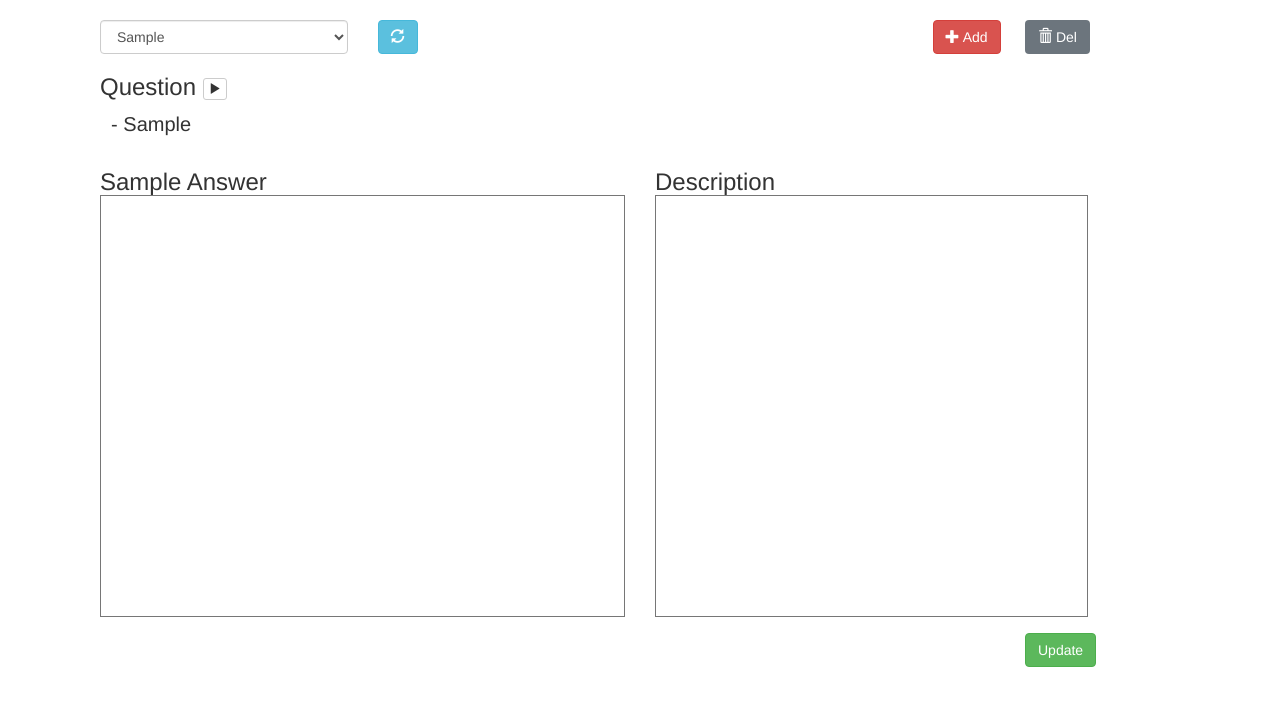
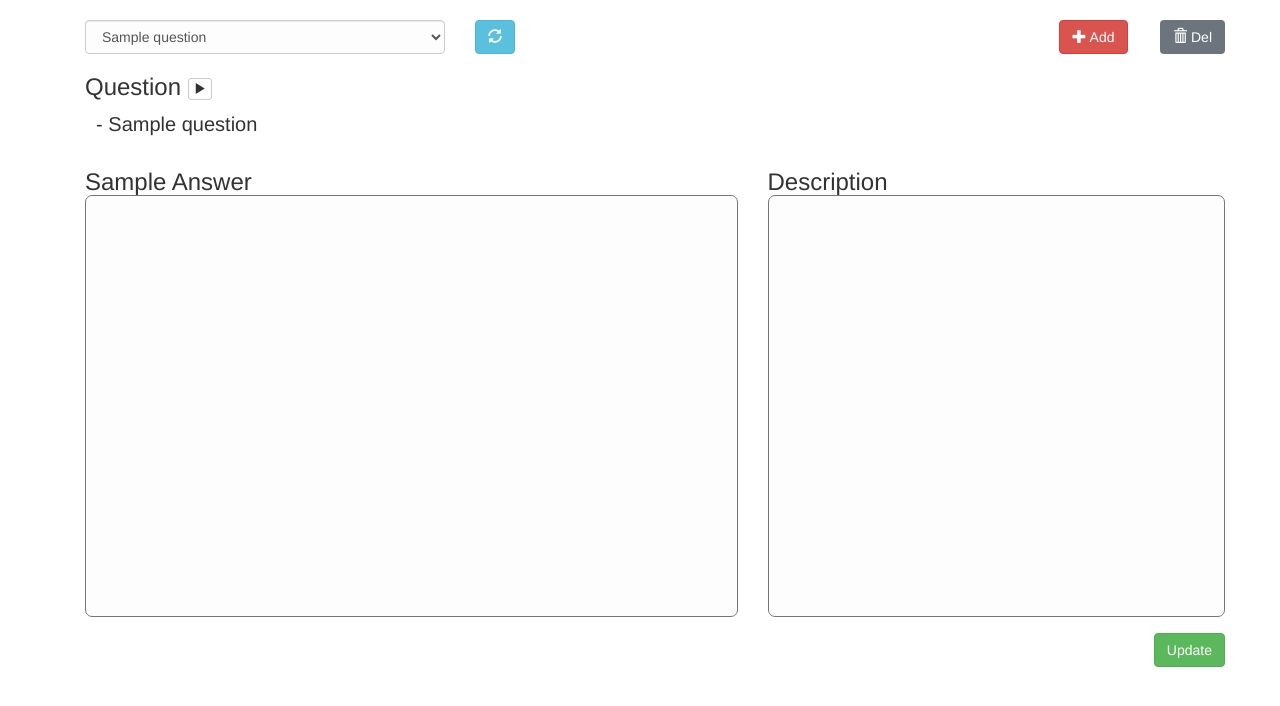
Before and after one commit to hong9lol/opic, a Django app: template OpicTestTool/templates/practice.html in a window 1280 px wide. Shown: the part 62-768 px from the top of the page. Run offline with Django 3.2, Linux system fonts and the light colour scheme; tables that the repository leaves empty hold one stand-in row (values such as "Sample post"); the template is opened without the code that fills it: values that come from a table or form of the project are taken from there, most other values are stand-ins (such as "Sample title", 1, 10 or a date in 2020); some libraries are stand-ins or nearby versions.

Commit message:
Add title and Refactor & bugfix
Signed-off-by: Hong9lol <ljh890322@gmail.com>

```diff
--- a/OpicTestTool/sampleapp/forms.py
+++ b/OpicTestTool/sampleapp/forms.py
@@ -12,24 +12,24 @@ QUESTION_TYPES = [
     (7, 'Show'),
     (8, 'Transportation'),
     (9, 'Appointment'),
-    (10, 'Recycling'),
+    (10, 'Etc'),
     (11, 'Role-Play'),
     (12, 'Unexpected')]
 
 
-class QuestionChoiceForm(forms.Form):
+class TitleChoiceForm(forms.Form):
     def __init__(self, *args, **kwargs):
-        super(QuestionChoiceForm, self).__init__(*args, **kwargs)
-        self.fields['question_types'] = forms.ChoiceField(
-            choices=get_question_choices(), widget=forms.Select(attrs={'onchange': 'submit();', 'class': 'show-tick form-control noBSselec'}))
+        super(TitleChoiceForm, self).__init__(*args, **kwargs)
+        self.fields['titles'] = forms.ChoiceField(
+            choices=get_title_choices(), widget=forms.Select(attrs={'onchange': 'submit();', 'class': 'show-tick form-control noBSselec', 'style': 'background-color:#fdfdfd'}))
 
 
 class NoteForm(forms.ModelForm):
     class Meta:
         model = Question
         widgets = {
-            'sample_answer': forms.Textarea(attrs={'class': 'opic-sample-answer', 'rows': '20'}),
-            'description': forms.Textarea(attrs={'class': 'opic-description', 'rows': '20'}),
+            'sample_answer': forms.Textarea(attrs={'class': 'opic-sample-answer', 'style': 'background-color:#fdfdfd', 'rows': '20'}),
+            'description': forms.Textarea(attrs={'class': 'opic-description', 'style': 'background-color:#fdfdfd', 'rows': '20'}),
         }
         fields = ['sample_answer', 'description']
 
@@ -37,6 +37,8 @@ class NoteForm(forms.ModelForm):
 class AddQuestionForm(forms.Form):
     types = forms.ChoiceField(choices=QUESTION_TYPES, widget=forms.Select(attrs={
         'class': 'show-tick form-control noBSselec'}))
+    title = forms.CharField(widget=forms.Textarea(
+        attrs={'class': 'opic-add-title', 'rows': '1'}))
     question = forms.CharField(widget=forms.Textarea(
         attrs={'class': 'opic-add-question', 'rows': '5'}))
 
@@ -46,8 +48,8 @@ class TTSContextForm(forms.Form):
         attrs={'class': 'opic-tts-context', 'rows': '30'}))
 
 
-def get_question_choices():
-    _question_types = list(Question.objects.values_list('type'))
-    for i, _ in enumerate(_question_types):
-        _question_types[i] = (i + 1,) + _question_types[i]
-    return _question_types
+def get_title_choices():
+    _titles = list(Question.objects.values_list('title'))
+    for i, _ in enumerate(_titles):
+        _titles[i] = (i + 1,) + _titles[i]
+    return _titles
--- a/OpicTestTool/sampleapp/models.py
+++ b/OpicTestTool/sampleapp/models.py
@@ -3,8 +3,9 @@ from django.utils import timezone
 
 
 class Question(models.Model):
-    type = models.CharField(max_length=30)  # have to be a unique value
-    question = models.TextField(null=True, blank=True)
+    type = models.CharField(max_length=60, null=True)
+    title = models.CharField(max_length=60, null=True)
+    question = models.TextField(max_length=500, null=True, blank=True)
     description = models.TextField(null=True, blank=True)
     sample_answer = models.TextField(null=True, blank=True)
     difficulty = models.IntegerField(null=True, blank=True)
--- /dev/null
+++ b/OpicTestTool/sampleapp/pages/exam.py
@@ -0,0 +1,3 @@
+class Exam():
+    def __init__(self):
+        return None
--- /dev/null
+++ b/OpicTestTool/sampleapp/pages/practice.py
@@ -0,0 +1,3 @@
+class Practice():
+    def __init__(self):
+        return None
--- a/OpicTestTool/static/css/style.css
+++ b/OpicTestTool/static/css/style.css
@@ -20,6 +20,13 @@
   --tts-context-height: 100%;
 }
 
+.opic-add-title {
+  resize: var(--resize, none);
+
+  background-color: var(--opic-background-color, white);
+  font-size: var(--main-font-size, 11pt);
+}
+
 .opic-question {
   resize: var(--resize, none);
   width: var(--question-width, 100%);
@@ -36,8 +43,8 @@
 
   background-color: var(--opic-background-color, white);
   font-size: var(--sub-font-size, 12pt);
-
   line-height: 130%;
+  border-radius: 7px;
 }
 
 .opic-sample-answer {
@@ -47,8 +54,8 @@
 
   background-color: var(--opic-background-color, white);
   font-size: var(--sub-font-size, 12pt);
-
   line-height: 130%;
+  border-radius: 7px;
 }
 
 .opic-tts-context {
@@ -60,6 +67,7 @@
   font-size: var(--tts-font-size, 12pt);
 
   line-height: 130%;
+  border-radius: 7px;
 }
 
 .opic-add-question {
@@ -71,6 +79,14 @@
   font-size: 12pt;
 
   line-height: 130%;
+}
+
+.opic-rbutton {
+  float: right;
+}
+
+.opic-lbutton {
+  float: left;
 }
 
 /* The Modal (background) */
--- a/OpicTestTool/static/js/script.js
+++ b/OpicTestTool/static/js/script.js
@@ -14,6 +14,7 @@ play_question_button.onclick = function() {
 
 add_question_button.onclick = function() {
   // add_question_save_button.removeAttribute("disabled"); // it is not working due to secure error
+  document.getElementById("p_warning").style.visibility = "hidden";
   add_question_modal.style.display = "block";
 };
 
@@ -31,3 +32,31 @@ window.onclick = function(event) {
     add_question_modal.style.display = "none";
   }
 };
+
+function addQeustionValidate() {
+  var _title = document.getElementById("id_title").value;
+  var _question = document.getElementById("id_question").value;
+  var _warning = document.getElementById("p_warning");
+
+  if (_title.length > 30) {
+    _warning.innerHTML = "*The title is too long.";
+    _warning.style.visibility = "visible";
+    return false;
+  }
+
+  for (var i in question_titles) {
+    if (question_titles[i] == _title) {
+      _warning.innerHTML = "*The title already exists.";
+      _warning.style.visibility = "visible";
+      return false;
+    }
+  }
+
+  if (_question.length > 500) {
+    _warning.innerHTML = "*The question is too long.";
+    _warning.style.visibility = "visible";
+    return false;
+  }
+
+  return true;
+}
--- a/OpicTestTool/templates/base.html
+++ b/OpicTestTool/templates/base.html
@@ -18,11 +18,12 @@
 
 <body>
     <div class="container">
+        <div style="width:1140px;">
 
-        {% block body %} {% endblock %}
+            {% block body %} {% endblock %}
 
+        </div>
     </div>
-
     <script type="text/javascript" src="../static/js/script.js"></script>
 </body>
 </html>
--- a/OpicTestTool/templates/practice.html
+++ b/OpicTestTool/templates/practice.html
@@ -5,25 +5,25 @@ Make your Speaking better with us
 {% endblock %}
 
 {% block body %}
-    <div class="container row">
-        <div class="col-3">
+    <div class="row">
+        <div class="col-4">
             <form action="{% url 'selected_question' %}" method="post">
                 {% csrf_token %}
-                {{choices.question_types}}
+                {{title_choice_form.titles}}
             </form>
         </div>
 
         <div class="col-1">
             <form action="{% url 'random_question' %}" method="post">
                 {% csrf_token %}
-                <button type="submit" class="btn btn-info btn-ss">
+                <button type="submit" class="opic-lbutton btn btn-info btn-ss">
                     <span class="glyphicon glyphicon-refresh"></span>
                 </button>
             </form>
         </div>
 
         <div class="col-1 offset-5">
-            <button id="add_question_button" type="submit" class="btn btn-danger btn-ss">
+            <button id="add_question_button" type="submit" class="opic-rbutton btn btn-danger btn-ss">
                 <span class="glyphicon glyphicon-plus"></span> Add
             </button>
         </div>
@@ -31,18 +31,18 @@ Make your Speaking better with us
         <div class="col-1">
             <form action="{% url 'delete_question' %}" method="post" action="/y/b/" enctype="multipart/form-data"onsubmit="return confirm('Do you really want to delete this question?');">
                 {% csrf_token %}
-                <button type="submit" class="btn btn-secondary btn-ss">
+                <button type="submit" class="opic-rbutton btn btn-secondary btn-ss">
                     <span class="glyphicon glyphicon-trash"></span> Del
                 </button>
             </form>
         </div>
     </div>
 
-    <div class="container row">
+    <div class="row">
         <div class="col-11">
             <h3> Question
                 <audio id="question_audio">
-                    <source src="http://220.88.28.198/~jake/{{question_type}}.mp3" type="audio/mpeg">
+                    <source src="http://220.88.28.198/~jake/{{question.title}}.mp3" type="audio/mpeg">
                 </audio>
                 <button id ="play_question_button" type="submit"class="btn btn-default btn-xs">
                     <span class="glyphicon glyphicon-play"></span>
@@ -50,60 +50,66 @@ Make your Speaking better with us
             </h3>
         </div>
 
-        <div class="col-11">
-            <p class="opic-question" rows=5> &nbsp; - {{question}} </p>
+        <div class="col-11" >
+            <p class="opic-question" rows=5> &nbsp; - {{question.question}} </p>
         </div>
     </div>
 
     <form action="{% url 'update_question' %}" method="post">
-        <div class="container row">
-            <div class="col-6">
+        <div class="row">
+            <div class="col-7">
                 <h3> Sample Answer
-                    {{note.sample_answer}}
+                    {{note_form.sample_answer}}
                 </h3>
             </div>
 
             <div class="col-5">
                 <h3> Description
-                    {{note.description}}
+                    {{note_form.description}}
                 </h3>
             </div>
         </div>
 
-        <div class="container row">
-            <div class="col-2 offset-10">
-                    {% csrf_token %}
-                    <button type="submit" class="btn btn-success btn-ss">
-                        Update<span class="glyphicon"></span>
-                    </button>
+        <div class="row">
+            <div class="col-12">
+                {% csrf_token %}
+                <button type="submit" class="opic-rbutton btn btn-success btn-ss">
+                    Update<span class="glyphicon"></span>
+                </button>
             </div>
         </div>
     </form>
 
     <div id="add_question_modal" class="opic-modal">
-        <form action="{% url 'add_question' %}" method="post">
+        <form onsubmit="return addQeustionValidate()" action="{% url 'add_question' %}" method="post">
             {% csrf_token %}
             <div class="opic-modal-content">
                 <div class="container" style="width:100%">
                     <div class="col-1 offset-11">
                         <button id="add_question_modal_close" class="btn btn-btn-default_if_none btn-ss">
-                            <span class="glyphicon glyphicon-">&times</span>
+                            <span class="glyphicon glyphicon-">close&times</span>
                         </button>
                     </div>
                     <div class="col-12">
                         <H2>Add New Question </H2>
                     </div>
-                    <br>
                     <div class="col-12">
+                        <p id="p_warning" align="right" style="color:red;visibility:hidden"> </p>
+                    </div>
+                    <div class="col-4">
                         <H4>Type</H4>
                         {{question_adding_form.types}}
+                    </div>
+                    <div class="col-6">
+                        <H4>Title</H4>
+                        {{question_adding_form.title}}
                     </div>
                     <div class="col-12">
                         <H4> Question </H4>
                         {{question_adding_form.question}}
                     </div>
-                    <div class="offset-10 col-1">
-                        <button id="add_question_save_button" type="submit" class="btn btn-primary btn-ss">
+                    <div class=" col-12">
+                        <button id="add_question_save_button" class="opic-rbutton btn btn-primary btn-ss" type="submit">
                             Save <span class="glyphicon glyphicon-save"></span>
                         </button>
                     </div>
@@ -111,4 +117,8 @@ Make your Speaking better with us
             </div>
         </form>
     </div>
+
+    <script>
+        var question_titles = {{ titles | safe }}
+    </script>
 {% endblock %}
```
Also changed, not shown: OpicTestTool/sampleapp/pages/tts.py (renamed from OpicTestTool/sampleapp/core/TTS.py, +23 -24 lines), OpicTestTool/sampleapp/views.py (+85 -70 lines), OpicTestTool/templates/tts.html (+3 -7 lines), OpicTestTool/sampleapp/migrations/0010_auto_20200307_1822.py (added), OpicTestTool/sampleapp/migrations/0011_auto_20200308_2209.py (added), OpicTestTool/sampleapp/migrations/0012_auto_20200308_2209.py (added), OpicTestTool/sampleapp/migrations/0013_auto_20200309_2254.py (added), OpicTestTool/sampleapp/migrations/0014_auto_20200309_2256.py (added), OpicTestTool/sampleapp/pages/__init.py (added).
